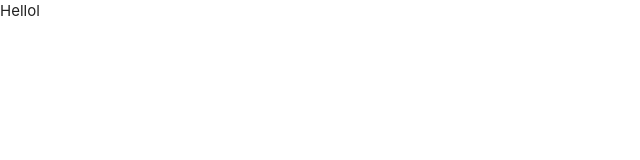
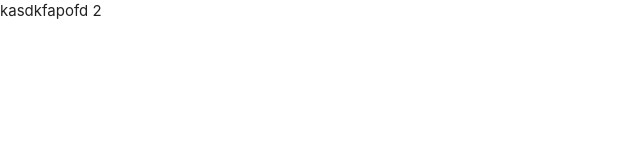
Before and after one commit to MikeBarrientos/MikeBarrientos.github.io, a plain HTML site: page index.html in a window 1280 px wide. Shown: the full height of the page, 0-640 px from the left. Drawn offline with Linux system fonts and the light colour scheme; files that its build step writes are made by us from their sources; files whose address does not match are found by name.

Commit message:
Update index.html

```diff
--- a/index.html
+++ b/index.html
@@ -15,6 +15,6 @@
 
     <!--JavaScript at end of body for optimized loading-->
     <script type="text/javascript" src="js/materialize.min.js"></script>
-    Hellol
+    kasdkfapofd 2
   </body>
 </html>
```
